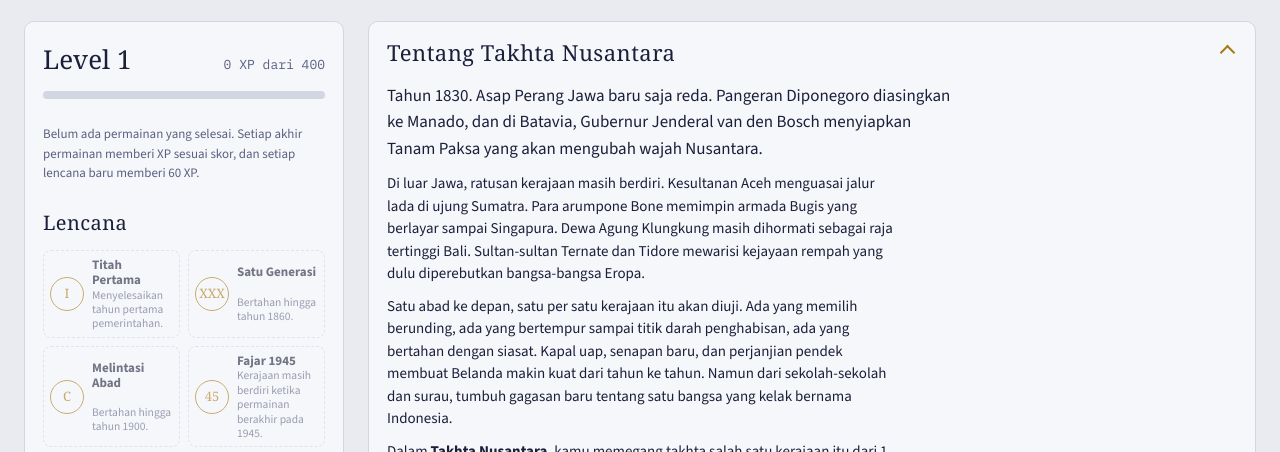
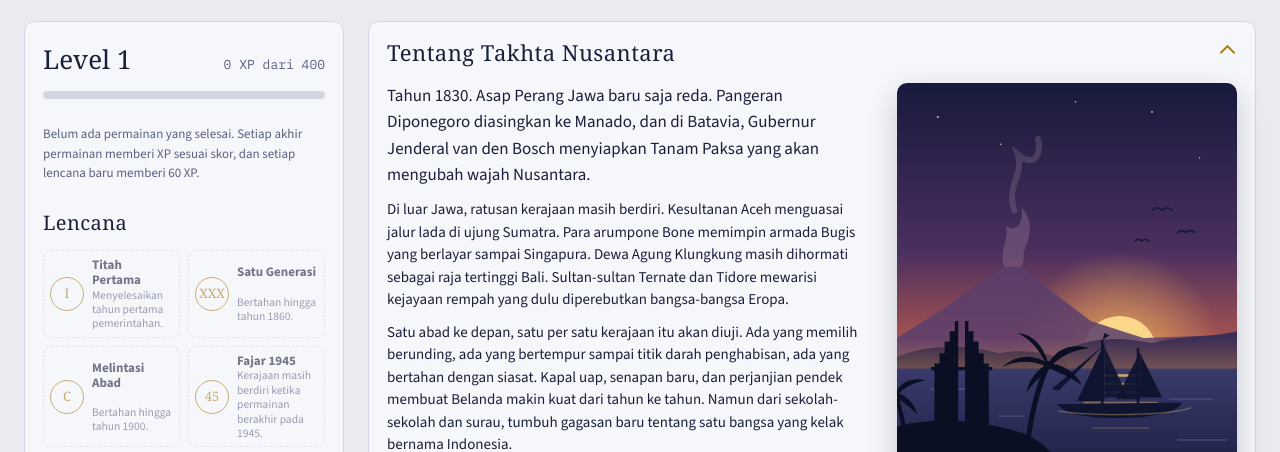
Before and after one commit to FeliksMakarios/takhta-nusantara, a website: page index.html in a window 1280 px wide. Both pictures are taken after a click on the heading "Tentang Takhta Nusantara". Shown: the part 331-783 px from the top of the page. Drawn offline with nearby package versions, Linux system fonts and the light colour scheme; a web font is replaced by a local one.

Commit message:
Ilustrasi orisinal di bagian Tentang Takhta Nusantara
Teks kini mengisi kolom kiri penuh dan ruang kanan diisi ilustrasi senja
di Nusantara (gunung berapi, perahu pinisi, candi bentar, pohon kelapa).
Di layar sempit ilustrasi tampil di atas teks.

Co-Authored-By: Claude Opus 5.5 <noreply@anthropic.com>
Claude-Session: https://claude.ai/code/session_018JY5GZvLbbRoVbpe1U5bgT

```diff
--- a/index.html
+++ b/index.html
@@ -248,7 +248,13 @@ html,body{height:100%}
 .sect{font-family:var(--f-display);font-weight:400;font-size:22px;letter-spacing:.02em;margin:0}
 .profile .sect{font-size:20px}
 .secbody{padding:0 18px 18px;display:flex;flex-direction:column;gap:10px}
-.prose p{margin:0;max-width:68ch}
+.prose{display:flex;flex-direction:column;gap:10px;min-width:0}
+.prose p{margin:0}
+.about{display:grid;grid-template-columns:minmax(0,1fr) minmax(220px,340px);gap:12px 28px;align-items:start}
+.aboutfig{grid-column:2;grid-row:1;margin:0;position:sticky;top:12px;display:flex;flex-direction:column;gap:6px}
+.aboutfig img{display:block;width:100%;height:auto;border-radius:10px;box-shadow:0 10px 30px #0b0f2433}
+.aboutfig figcaption{font-size:12px;color:var(--muted);text-align:center}
+.about .prose{grid-column:1;grid-row:1}
 .prose .lead{font-size:17px;line-height:1.55}
 .rules{display:grid;grid-template-columns:repeat(auto-fill,minmax(260px,1fr));gap:12px}
 .rules section{border-left:3px solid var(--gold);padding:2px 0 2px 12px}
@@ -273,6 +279,9 @@ html,body{height:100%}
 }
 @media (max-width:640px){
   .clock{border:0;padding:0;min-width:0}
+  .about{grid-template-columns:1fr}
+  .aboutfig,.about .prose{grid-column:1;grid-row:auto;position:static}
+  .aboutfig img{aspect-ratio:16/9;object-fit:cover;object-position:50% 62%}
   .topact{margin-left:0;width:100%}
   .topact .btn.primary{flex:1}
   .herotext{background:color-mix(in srgb,var(--bg) 90%,transparent);border-radius:0;max-width:none}
--- a/ui.js
+++ b/ui.js
@@ -400,12 +400,18 @@ function renderStart(){
       <div class="sections">
         <details class="sec" data-sec="tentang" ${secOpen('tentang', false) ? 'open' : ''}>
           <summary><h2 class="sect">Tentang Takhta Nusantara</h2></summary>
-          <div class="secbody prose">
+          <div class="secbody about">
+            <figure class="aboutfig">
+              <img src="assets/senja-nusantara.svg" alt="Ilustrasi senja di Nusantara: gunung berapi berasap, perahu pinisi di laut, gerbang candi bentar dan pohon kelapa di tepi pantai." width="400" height="520">
+              <figcaption>Senja di Nusantara, 1830. Ilustrasi untuk Takhta Nusantara.</figcaption>
+            </figure>
+            <div class="prose">
             <p class="lead">Tahun 1830. Asap Perang Jawa baru saja reda. Pangeran Diponegoro diasingkan ke Manado, dan di Batavia, Gubernur Jenderal van den Bosch menyiapkan Tanam Paksa yang akan mengubah wajah Nusantara.</p>
             <p>Di luar Jawa, ratusan kerajaan masih berdiri. Kesultanan Aceh menguasai jalur lada di ujung Sumatra. Para arumpone Bone memimpin armada Bugis yang berlayar sampai Singapura. Dewa Agung Klungkung masih dihormati sebagai raja tertinggi Bali. Sultan-sultan Ternate dan Tidore mewarisi kejayaan rempah yang dulu diperebutkan bangsa-bangsa Eropa.</p>
             <p>Satu abad ke depan, satu per satu kerajaan itu akan diuji. Ada yang memilih berunding, ada yang bertempur sampai titik darah penghabisan, ada yang bertahan dengan siasat. Kapal uap, senapan baru, dan perjanjian pendek membuat Belanda makin kuat dari tahun ke tahun. Namun dari sekolah-sekolah dan surau, tumbuh gagasan baru tentang satu bangsa yang kelak bernama Indonesia.</p>
             <p>Dalam <b>Takhta Nusantara</b>, kamu memegang takhta salah satu kerajaan itu dari 1 Januari 1830 sampai 17 Agustus 1945. Bangun negerimu, jaga wangsamu dari perebutan takhta, pilih kawan dan lawan, dan tentukan sendiri bagaimana kerajaanmu menyambut fajar kemerdekaan.</p>
             <p class="small">Peristiwa besar dan penguasa tahun 1830 diambil dari catatan sejarah. Sebagian tahun lahir hanya perkiraan dan ditandai begitu di dalam permainan. Keturunan yang lahir selama permainan adalah tokoh rekaan dengan nama yang sesuai budaya daerahnya. Begitu kamu mengambil keputusan, jalan cerita bisa berbeda dari sejarah yang sebenarnya.</p>
+            </div>
           </div>
         </details>
         <details class="sec" data-sec="cara" ${secOpen('cara', false) ? 'open' : ''}>
```
Also changed, not shown: assets/senja-nusantara.svg (added).
